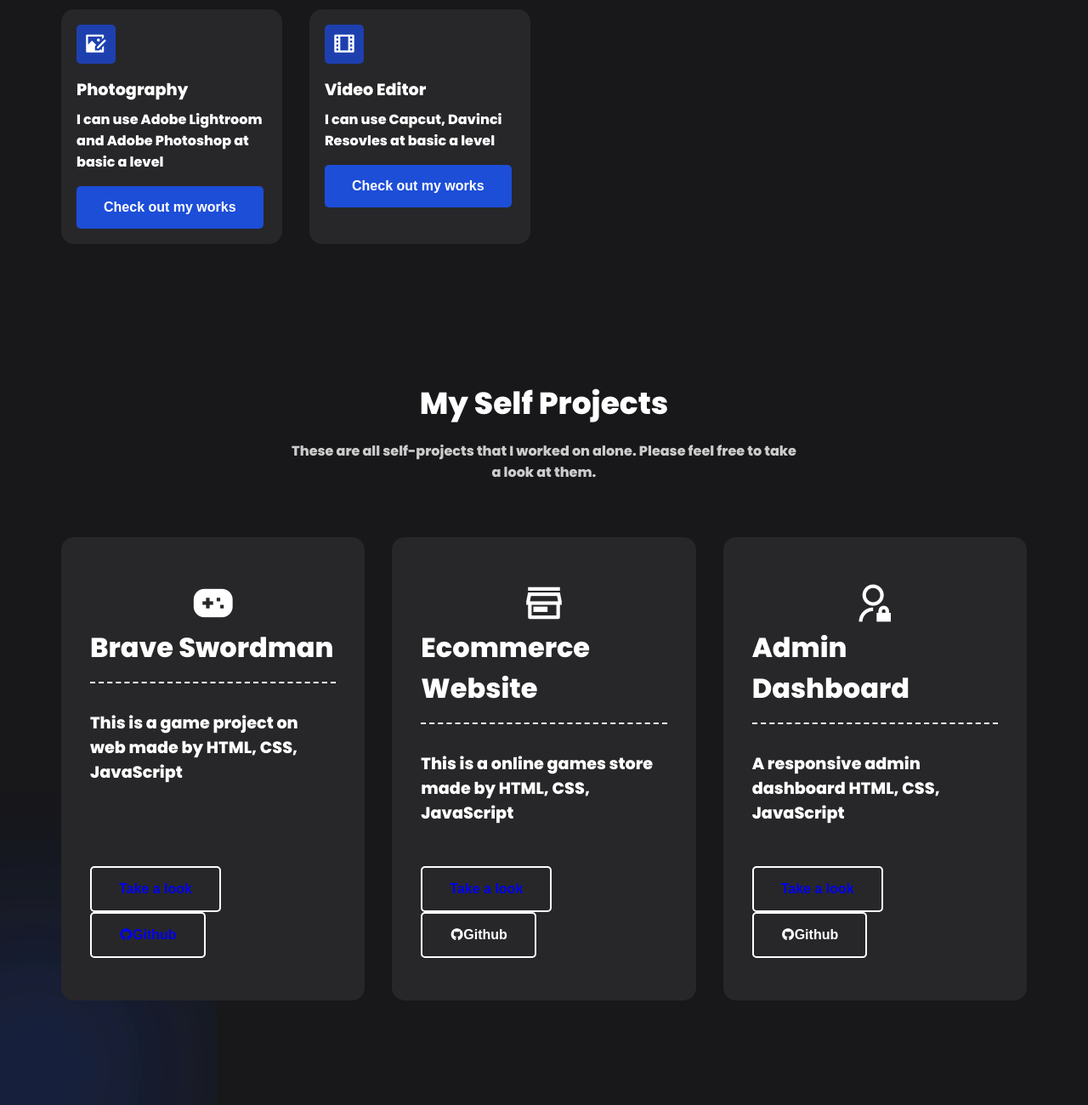
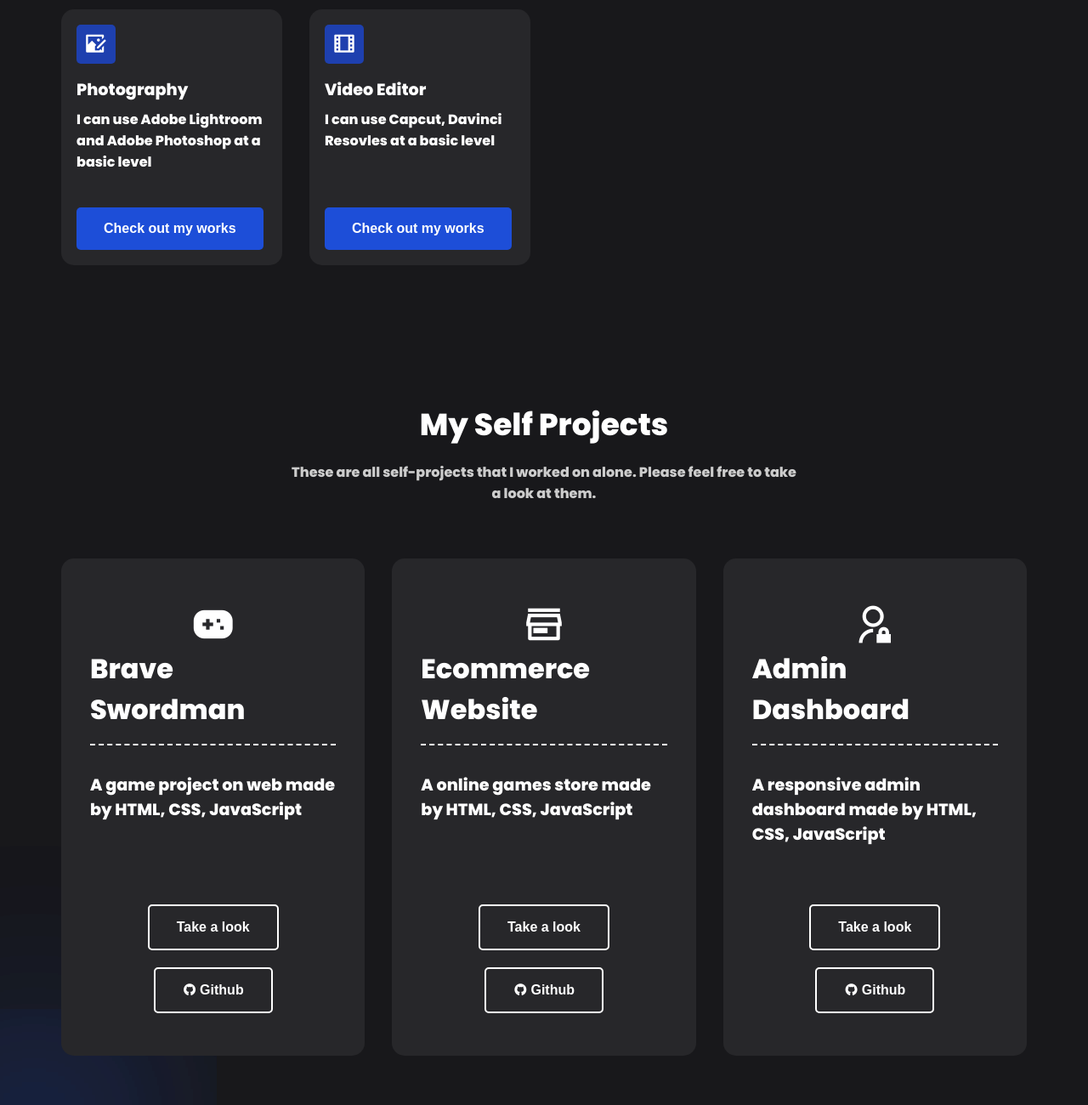
Before and after one commit to Quachcan/Porfolio, a plain HTML site: page index.html in a window 1280 px wide. Shown: the part 1100-2400 px from the top of the page at 85% size. Drawn offline with nearby package versions, Linux system fonts and the light colour scheme.

Commit message:
change text, fix buttons

```diff
--- a/index.html
+++ b/index.html
@@ -28,7 +28,7 @@
                 <span class="blur"></span>
                 <span class="blur"></span>
                 <H1>Hi, I'm <span>Nguyễn Quách Minh Cần</span>, <br>Web Developer and Photographer</H1>
-                <p>I'm currently a college student at University of Foreign Languages and a student at Aptech Softech IT Trainer Center.</p>
+                <p>I am currently a college student at University of Foreign Languages and a student at Aptech Softech IT Trainer Center.</p>
                 <a href="https://www.linkedin.com/in/c%E1%BA%A7n-minh-2606nqmc/"><button class="btn">Check my Linkedin</button></a>
             </div>
             <div class="image">
@@ -58,16 +58,18 @@
                 <div class="card-media">
                     <span><i class="ri-image-edit-fill"></i></span>
                     <h4>Photography</h4>
-                    <p>I can use Adobe Lightroom and Adobe Photoshop at basic a level</p>
-                    <a href="https://pin.it/5HyrFkd"><button class="btn">Check out my works</button></a>
+                    <p>I can use Adobe Lightroom and Adobe Photoshop at a basic level</p>
+                    <br>
+                    <a href="https://pin.it/5HyrFkd" class="media-1"><button class="btn">Check out my works</button></a>
                 </div>
                 <div class="card-media">
                     <span><i class="ri-film-line"></i></span>
                     <h4>Video Editor</h4>
-                    <p>I can use Capcut, Davinci Resovles at basic a level</p>
-                    <a href="https://youtu.be/FIzn8jQttyE"><button class="btn">Check out my works</button></a>
+                    <p>I can use Capcut, Davinci Resovles at a basic level</p>
+
+                    <a href="https://youtu.be/FIzn8jQttyE" class="media-2"><button class="btn">Check out my works</button></a>
                 </div>
-            </div>
+                </div>
         </section>
 
         <section class="container">
@@ -79,35 +81,40 @@
                 <div class="card">
                     <div class="content">
                         <span class="items"><i class="ri-gamepad-fill"></i></span>
-                        <h3>Brave Swordman</h3>
-                        <h4>This is a game project on web made by HTML, CSS, JavaScript</h4>
+                        <h3>Brave <br>Swordman</h3>
+                        <h4>A game project on web made by HTML, CSS, JavaScript</h4>
                     </div>
+                  <a href="#"><button class="btn">Take a look</button></a>
                     <div>
-                        <button class="btn"><a href="#">Take a look</a></button>
-                        <button class="btn"><a href="#"><i class="ri-github-fill"></i>Github</a></button>
+                        <!-- <button class="btn"><a href="#">Take a look</a></button> -->
+                        <a href="#"><button class="btn"><i class="ri-github-fill"></i> Github</button></a>
                     </div>
                 </div>
                 <div class="card">
                     <div class="content">
                         <span class="items"><i class="ri-store-3-line"></i></span>
                         <h3>Ecommerce Website</h3>
-                        <h4>This is a online games store made by HTML, CSS, JavaScript</h4>
+                        <h4>A online games store made by HTML, CSS, JavaScript</h4>
                     </div>
+                    <a href="#"><button class="btn">Take a look</button></a>
                    <div>
-                    <button class="btn"><a href="#">Take a look</a></button>
-                    <button class="btn"><i class="ri-github-fill"></i>Github</button>
+                    <!-- <button class="btn"><a href="#">Take a look</a></button> -->
+                    <a href=""><button class="btn"><i class="ri-github-fill"></i> Github</button></a>
                    </div>
                 </div>
                 <div class="card">
                     <div class="content">
                         <span class="items"><i class="ri-admin-line"></i></span>
                         <h3>Admin Dashboard</h3>
-                        <h4>A responsive admin dashboard HTML, CSS, JavaScript</h4>
+                        <h4>A responsive admin dashboard made by HTML, CSS, JavaScript</h4>
                     </div>
-                    <!-- <button class="btn"><a href="#">Take a look</a></button> -->
                     <div>
-                        <button class="btn"><a href="#">Take a look</a></button>
-                        <button class="btn"><i class="ri-github-fill"></i>Github</button>
+                    <a href="#"><button class="btn">Take a look</button></a>
+                    </div>
+
+                    <div>
+                        <!-- <button class="btn"><a href="#">Take a look</a></button> -->
+                        <a href="#"><button class="btn"><i class="ri-github-fill"></i> Github</button></a>
                     </div>
                     <!-- <button class="btn"><i class="ri-github-fill"></i>Github</button> -->
                 </div>
--- a/style.css
+++ b/style.css
@@ -183,6 +183,10 @@ section .header{
     transition: all 0.3 ease;
 }
 
+.skills .card-media .media-2 button{
+    margin-top: 50px;
+}
+
 .skills .card-media:hover{
     background-color: #32323232;
     border-color: #fff;
@@ -277,6 +281,7 @@ section .header{
     border: 2px solid transparent;
     border-radius: 15px;
     transition: all 0.3 ease;
+    align-items: center;
 }
 
 .projects .card:hover{
@@ -326,6 +331,7 @@ section .header{
     color: #fff;
     background-color: transparent;
     border: 2px solid #fff;
+    margin-top: 20px;
 }
 
 .btn{
```
